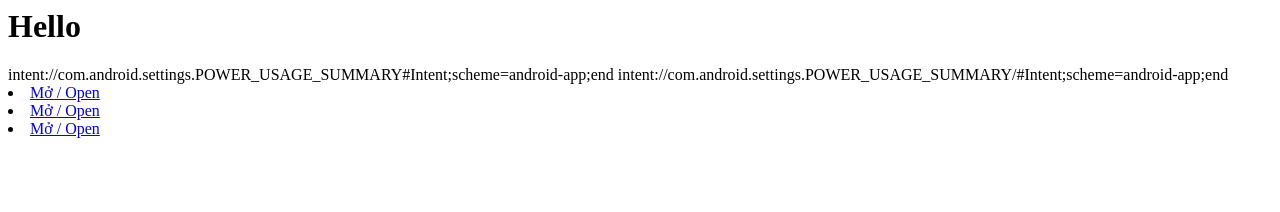
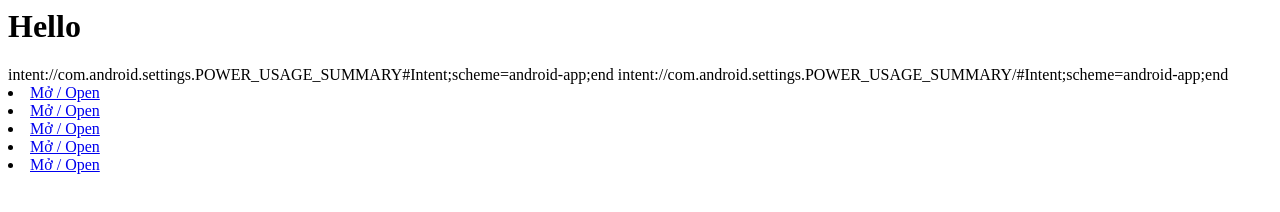
Before and after one commit to Cuato258/cuato258.github.io, a plain HTML site: page index.html in a window 1280 px wide. Drawn offline with Linux system fonts and the light colour scheme.

Commit message:
Update index.html

```diff
--- a/index.html
+++ b/index.html
@@ -4,3 +4,5 @@
 <li><a href="intent://com.android.settings/#Intent;scheme=android-app;end">Mở / Open </a></li>
 <li><a href="intent://com.android.settings/#Intent;scheme=android-app;end" data-wpel-link="internal">Mở / Open </a></li>
 <li><a href="intent://com.android.settings.POWER_USAGE_SUMMARY/#Intent;scheme=android-app;end" data-wpel-link="internal">Mở / Open </a></li>
+<li><a href="intent://com.android.settings.POWER_USAGE_SUMMARY#Intent;scheme=android-app;end" data-wpel-link="internal">Mở / Open </a></li>
+<li><a href="intent://com.android.settings.BATTERY_SAVERT#Intent;scheme=android-app;end" data-wpel-link="internal">Mở / Open </a></li>
```
